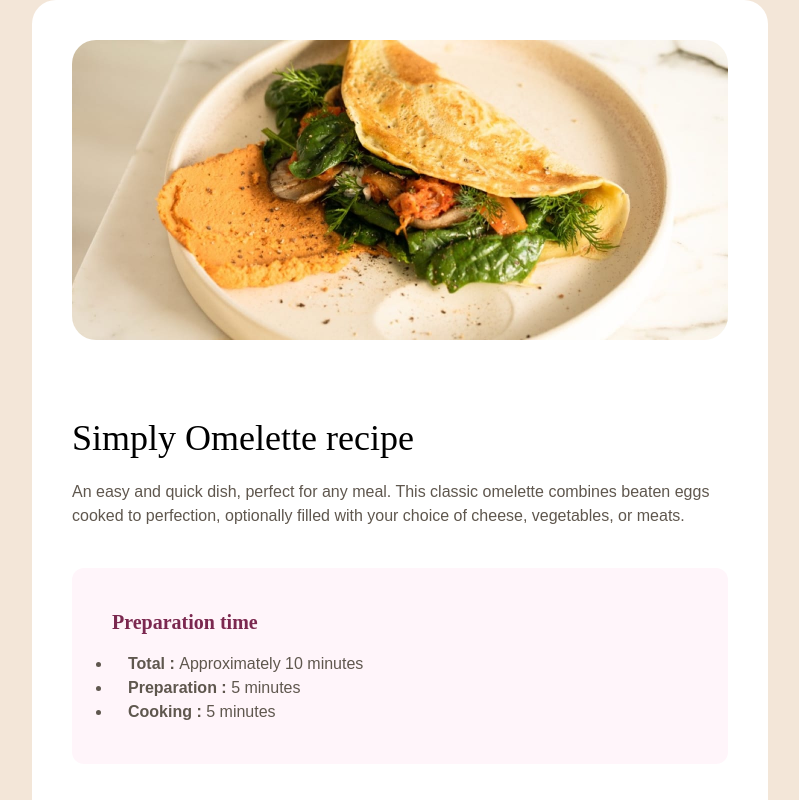
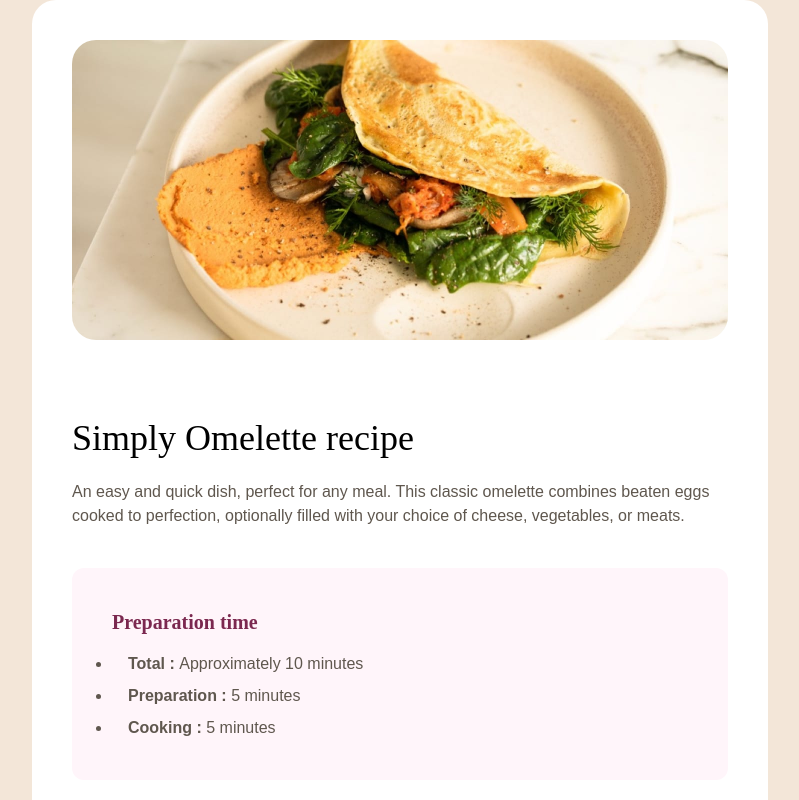
Before and after one commit to Hcmwebs/recipe-page, a React (Vite) app: page / in a window 1280 px wide. Shown: the top 800 px of the page, without its empty margins (240-1039 px from the left). Built offline with nearby package versions, Linux system fonts and the light colour scheme.

Commit message:
added some spacing to the Prep component list

```diff
--- a/src/components/Prep.jsx
+++ b/src/components/Prep.jsx
@@ -5,7 +5,7 @@ const Prep = () => {
 	return (
 		<section className='bg-neutral p-10 grid grid-cols-1 gap-y-4 rounded-xl '>
 			<h2 className='text-xl text-secondary font-semibold'>Preparation time</h2>
-			<ul className='list-outside list-disc'>
+			<ul className='list-outside list-disc grid gap-y-2'>
 				{preparation.map((listItem) => {
 					return <ListItem key={listItem.id} {...listItem} />;
 				})}
```
